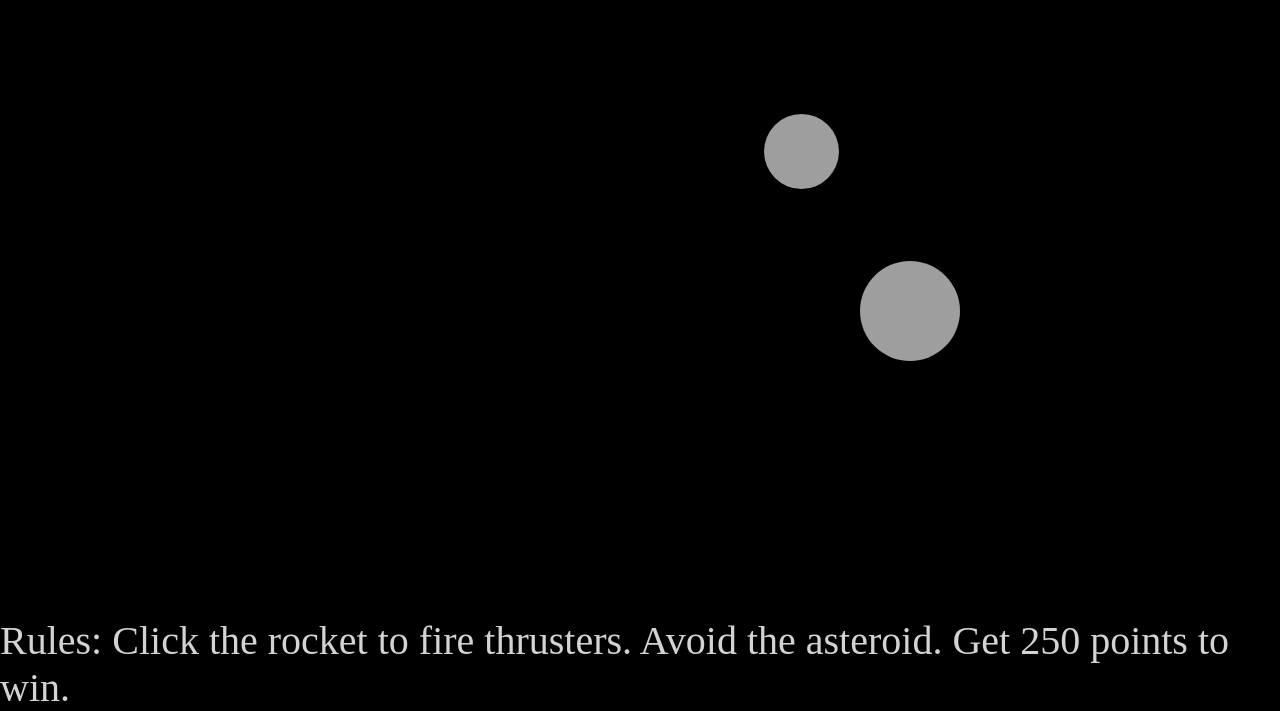
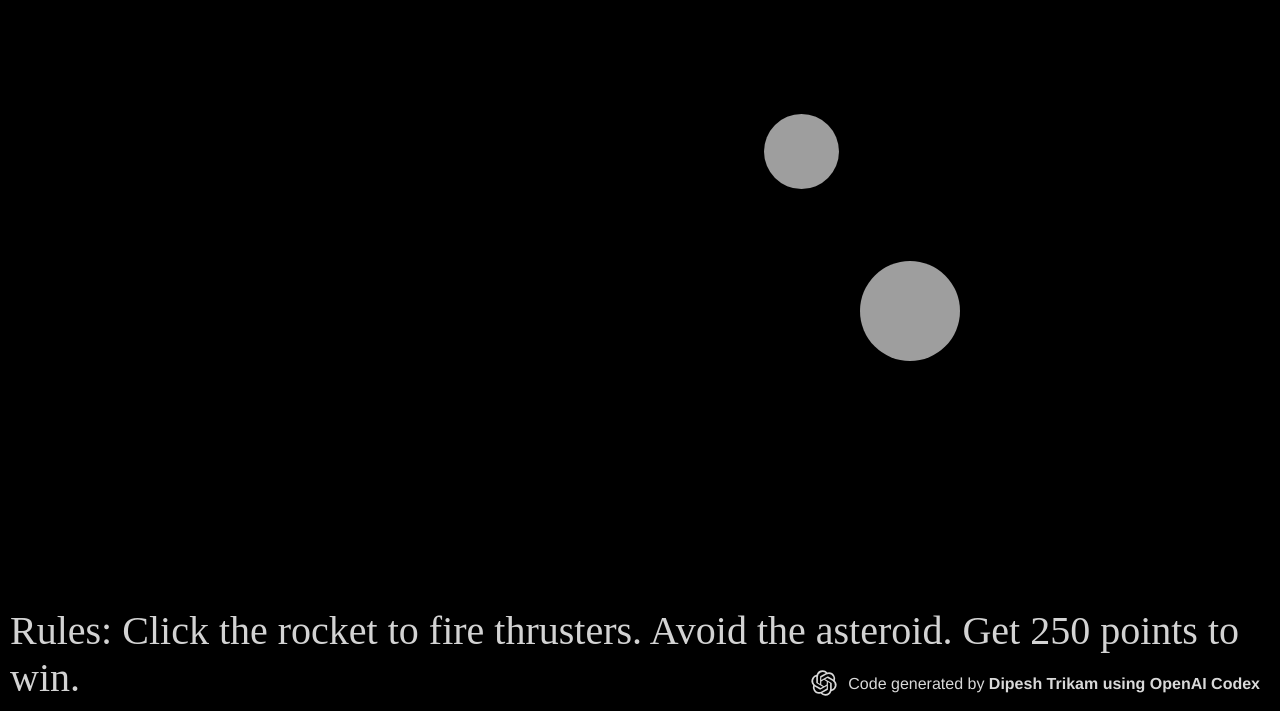
Before and after one commit to datacomfoundry/asteroid-runner, a plain HTML site: page index.html in a window 1280 px wide. Shown: the part 89-800 px from the top of the page. Drawn offline with Linux system fonts and the light colour scheme; grey boxes are pictures that could not be loaded.

Commit message:
Moved text and added padding

```diff
--- a/index.html
+++ b/index.html
@@ -186,6 +186,7 @@
         rules.style.left = '0px';
         rules.style.bottom = '0px';
         rules.style.fontSize = '30pt';
+        rules.style.padding = "10px";
         document.body.appendChild(rules);
 
         rules.innerHTML = rules.innerHTML.replace('asteroids', 'the asteroid');
@@ -201,17 +202,18 @@
       });
     </script>
   </head>
-  <!-- <body style="margin: 0">
+  <body style="margin: 0">
     <div
       style="
         background-color: black;
         position: fixed;
         bottom: 0;
+        right: 0;
         width: 100%;
         height: 20px;
         padding: 20px;
         opacity: 0.85;
-        z-index: 1000;
+        text-align: right;
       "
     >
       <svg
@@ -253,5 +255,5 @@
         >
       </div>
     </div>
-  </body> -->
+  </body>
 </html>
```
